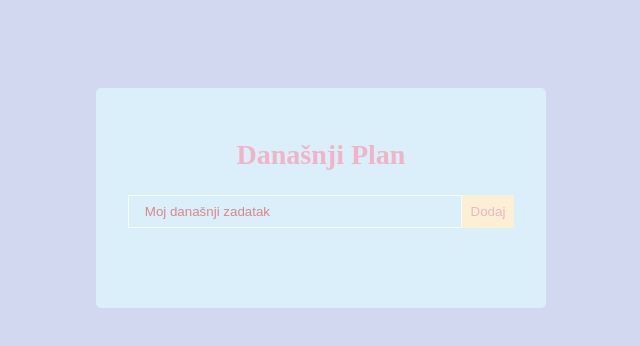
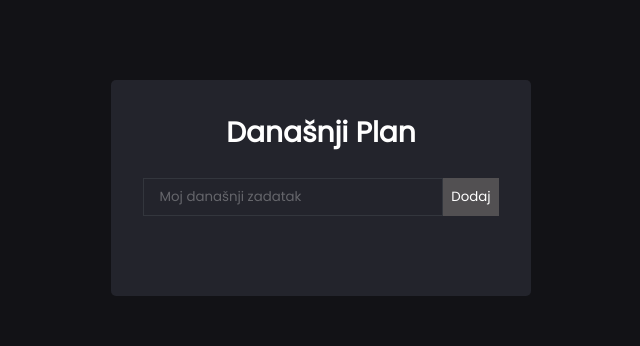
Before and after one commit to IvoryFord/To-Do-App-new, a React (Create React App) app: page / in a window 1280 px wide. Shown: the top 346 px of the page, without its empty margins (319-959 px from the left). Built offline with nearby package versions, Linux system fonts and the light colour scheme.

Commit message:
Update App.css

```diff
--- a/src/App.css
+++ b/src/App.css
@@ -1,11 +1,14 @@
-@import url("https://fonts.googleapis.com/css2?family=PT+Serif:ital,wght@0,400;0,700;1,400;1,700&family=Playfair+Display:ital,wght@0,400..900;1,400..900&display=swap")
-.pt-serif-regular {
-  font-family: "PT Serif", serif;
-  font-weight: 400;
-  font-style: normal;
+@import url('https://fonts.googleapis.com/css2?family=Poppins&display=swap');
+
+* {
+  font-family: 'Poppins', sans-serif;
+  margin: 0;
+  padding: 0;
+  box-sizing: border-box;
 }
+
 body {
-  background: #d1d8f0;
+  background: #121216;
   display: flex;
   justify-content: center;
   align-items: center;
@@ -16,13 +19,13 @@
 }
 
 h1 {
-  color: #f0b4c8;
+  color: #fff;
   margin-bottom: 0.5rem;
   font-size: 1.75rem;
 }
 
 .TodoWrapper {
-  background: #daeffa;
+  background: #23242c;
   margin-top: 5rem;
   padding: 2rem;
   border-radius: 5px;
@@ -36,21 +39,21 @@
 .todo-input {
   outline: none;
   background: none;
-  border: 1px solid #f3ffed;
+  border: 1px solid #33363d;
   padding: 0.5rem 1rem;
   margin-top: 1rem;
   margin-bottom: 2rem;
   width: 300px;
-  color: #f0b4c8;
+  color: #fff;
 }
 
 .todo-input::placeholder {
-  color: #dc010171;
+  color: #ffffff4d;
 }
 
 .todo-btn {
-  background: #fdefd5;
-  color: #f0b4c8;
+  background: #525052;
+  color: #fff;
   border: none;
   padding: 0.55rem;
   cursor: pointer;
@@ -60,8 +63,8 @@
   display: flex;
   justify-content: space-between;
   align-items: center;
-  background: #ecd6d44f;
-  color: #e87a9f;
+  background: #636564;
+  color: #fff;
   padding: 0.75rem 1rem;
   border-radius: 5px;
   margin-bottom: 1rem;
@@ -72,12 +75,12 @@
 }
 
 .incompleted {
-  color: #f0b4c8;
+  color: #fff;
   cursor: pointer;
 }
 
 .completed {
-  color: green;
+  color: #c5aeff;
   text-decoration: line-through;
   cursor: pointer;
 }
```
